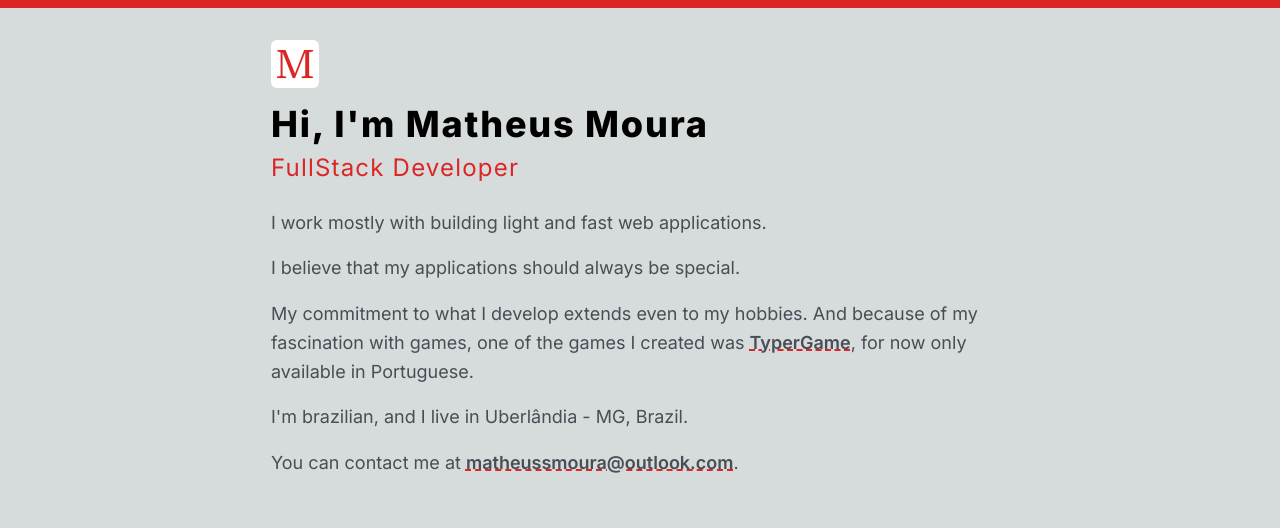
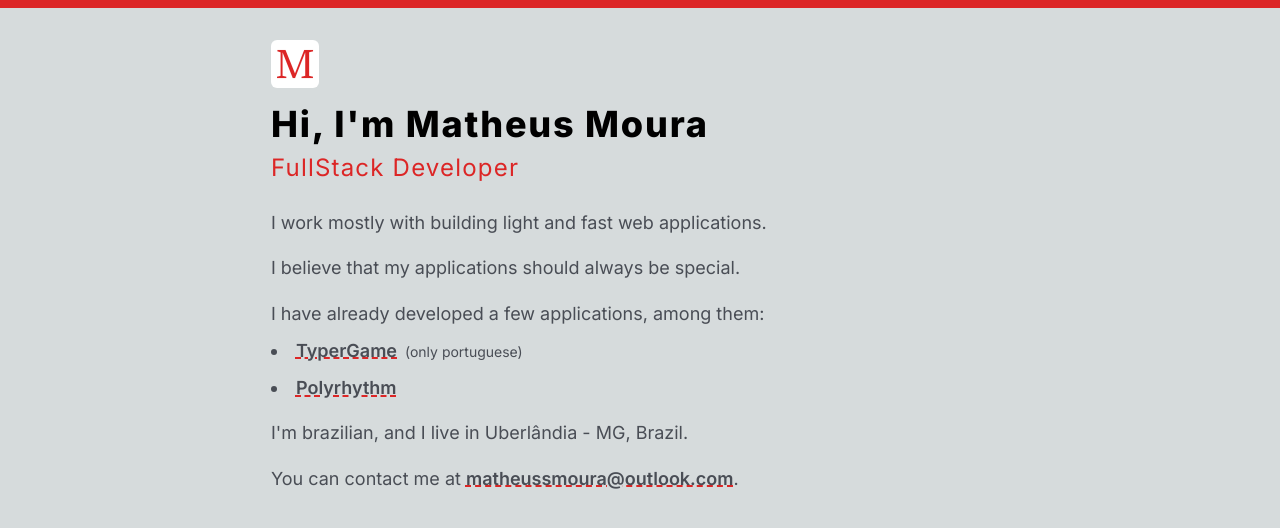
Before and after one commit to oMatheuss/portfolio, a Next.js app: page /en in a window 1280 px wide. Shown: the top 528 px of the page. Built offline with nearby package versions, Linux system fonts and the light colour scheme.

Commit message:
added linter, new page & minor adjustments

```diff
--- a/src/app/en/page.tsx
+++ b/src/app/en/page.tsx
@@ -1,46 +1,54 @@
-import Anchor from "@/components/Anchor";
-import Image from "next/image";
+import Anchor from '@/components/Anchor';
+import Image from 'next/image';
 
 export default function Home() {
   return (
     <>
-      <nav className="mb-8">
-        <hr className="border-y-4 border-red-600" />
+      <nav className='mb-8'>
+        <hr className='border-y-4 border-red-600' />
       </nav>
-      <main className="text-lg mx-2 sm:max-w-prose sm:mx-auto leading-relaxed antialiased">
+      <main className='text-lg mx-2 sm:max-w-prose sm:mx-auto leading-relaxed antialiased'>
         <Image
-          src="/android-chrome-192x192.png"
+          src='/android-chrome-192x192.png'
           width={192}
           height={192}
-          alt="Logo"
-          className="h-12 w-12 rounded-md mb-4"
+          alt='Logo'
+          className='h-12 w-12 rounded-md mb-4'
         />
-        <h1 className="text-4xl text-black bold mb-2 tracking-wider font-extrabold dark:text-white">
+        <h1 className='text-4xl text-black bold mb-2 tracking-wider font-extrabold dark:text-white'>
           Hi, I&apos;m Matheus Moura
         </h1>
-        <h2 className="text-2xl text-red-600 tracking-wider mb-6">
+        <h2 className='text-2xl text-red-600 tracking-wider mb-6'>
           FullStack Developer
         </h2>
-        <p className="mb-4">
+        <p className='mb-4'>
           I work mostly with building light and fast web applications.
         </p>
-        <p className="mb-4">
+        <p className='mb-4'>
           I believe that my applications should always be special.
         </p>
-        <p className="mb-4">
-          My commitment to what I develop extends even to my hobbies. And
-          because of my fascination with games, one of the games I created was{" "}
-          <Anchor href="https://www.typergame.app/" target="_blank">
-            TyperGame
-          </Anchor>
-          , for now only available in Portuguese.
+        <p className='mb-2'>
+          I have already developed a few applications, among them:
         </p>
-        <p className="mb-4">
+        <ul className='mb-4 list-disc list-inside space-y-2'>
+          <li>
+            <Anchor href='https://www.typergame.app/' target='_blank'>
+              TyperGame
+            </Anchor>
+            <span className='text-sm ml-2'>(only portuguese)</span>
+          </li>
+          <li>
+            <Anchor href='https://polyrhythm-chi.vercel.app/' target='_blank'>
+              Polyrhythm
+            </Anchor>
+          </li>
+        </ul>
+        <p className='mb-4'>
           I&apos;m brazilian, and I live in Uberlândia - MG, Brazil.
         </p>
-        <p className="mb-4">
-          You can contact me at{" "}
-          <Anchor href="mailto:matheussmoura@outlook.com">
+        <p className='mb-4'>
+          You can contact me at{' '}
+          <Anchor href='mailto:matheussmoura@outlook.com'>
             matheussmoura@outlook.com
           </Anchor>
           .
--- a/src/app/pt-br/page.tsx
+++ b/src/app/pt-br/page.tsx
@@ -1,45 +1,50 @@
-import Anchor from "@/components/Anchor";
-import Image from "next/image";
+import Anchor from '@/components/Anchor';
+import Image from 'next/image';
 
 export default function Home() {
   return (
     <>
-      <nav className="mb-8">
-        <hr className="border-y-4 border-red-600" />
+      <nav className='mb-8'>
+        <hr className='border-y-4 border-red-600' />
       </nav>
-      <main className="text-lg mx-2 sm:max-w-prose sm:mx-auto leading-relaxed antialiased">
+      <main className='text-lg mx-2 sm:max-w-prose sm:mx-auto leading-relaxed antialiased'>
         <Image
-          src="/android-chrome-192x192.png"
+          src='/android-chrome-192x192.png'
           width={192}
           height={192}
-          alt="Logo"
-          className="h-12 w-12 rounded-md mb-4"
+          alt='Logo'
+          className='h-12 w-12 rounded-md mb-4'
         />
-        <h1 className="text-4xl text-black bold mb-2 tracking-wider font-extrabold dark:text-white">
+        <h1 className='text-4xl text-black bold mb-2 tracking-wider font-extrabold dark:text-white'>
           Oi, eu sou Matheus Moura
         </h1>
-        <h2 className="text-2xl text-red-600 tracking-wider mb-6">
+        <h2 className='text-2xl text-red-600 tracking-wider mb-6'>
           Desenvolvedor FullStack
         </h2>
-        <p className="mb-4">
+        <p className='mb-4'>
           Trabalho principalmente com aplicações web que devem ser rapidas e
           leves.
         </p>
-        <p className="mb-4">
+        <p className='mb-4'>
           Acredito que minhas aplicações devem sempre ser especiais.
         </p>
-        <p className="mb-4">
-          Meu comprometimento com o que desenvolvo se estende até mesmo aos meus
-          hobbies. E por meu fascínio por jogos, um dos que eu criei foi o{" "}
-          <Anchor href="https://www.typergame.app/" target="_blank">
-            TyperGame
-          </Anchor>
-          .
-        </p>
-        <p className="mb-4">Sou brasileiro, e moro em Uberlândia - MG.</p>
-        <p className="mb-4">
-          Você pode me contatar no meu email:{" "}
-          <Anchor href="mailto:matheussmoura@outlook.com">
+        <p className='mb-2'>Já desenvolvi diversas aplicações, dentre elas:</p>
+        <ul className='mb-4 list-disc list-inside space-y-2'>
+          <li>
+            <Anchor href='https://www.typergame.app/' target='_blank'>
+              TyperGame
+            </Anchor>
+          </li>
+          <li>
+            <Anchor href='https://polyrhythm-chi.vercel.app/' target='_blank'>
+              Polyrhythm
+            </Anchor>
+          </li>
+        </ul>
+        <p className='mb-4'>Sou brasileiro, e moro em Uberlândia - MG.</p>
+        <p className='mb-4'>
+          Você pode me contatar no meu email:{' '}
+          <Anchor href='mailto:matheussmoura@outlook.com'>
             matheussmoura@outlook.com
           </Anchor>
           .
--- a/src/components/Anchor.tsx
+++ b/src/components/Anchor.tsx
@@ -8,7 +8,7 @@ const Anchor = ({ children, ...props }: AnchorProps) => {
   return (
     <a
       {...props}
-      className="inline-block underline decoration-dashed decoration-2 decoration-red-600 hover:bg-red-500 hover:text-white dark:hover:bg-red-600 rounded-sm font-semibold hover:no-underline cursor-pointer transition ease-in duration-200 hover:-translate-y-1 hover:scale-110"
+      className='inline-block underline decoration-dashed decoration-2 decoration-red-600 hover:bg-red-500 hover:text-white dark:hover:bg-red-600 rounded-sm font-semibold hover:no-underline cursor-pointer transition ease-in duration-200 hover:-translate-y-1 hover:scale-110'
     >
       {children}
     </a>
```
